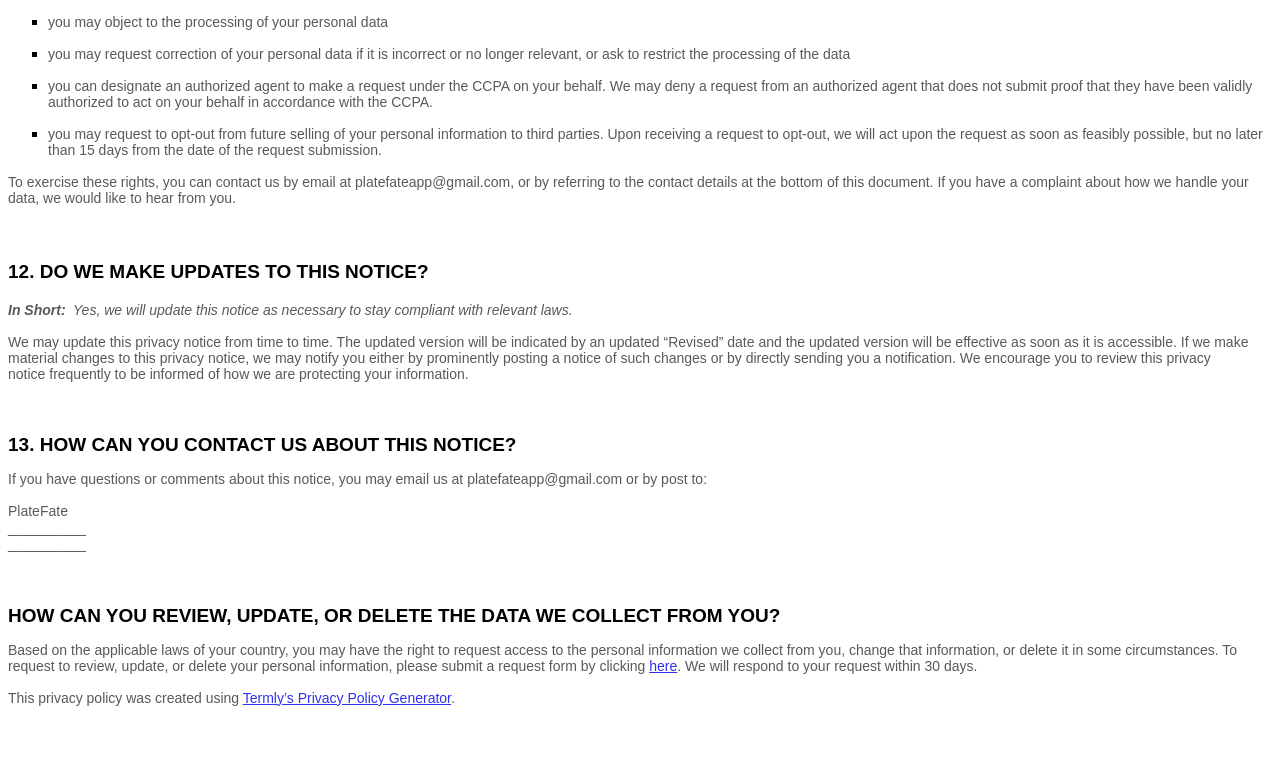
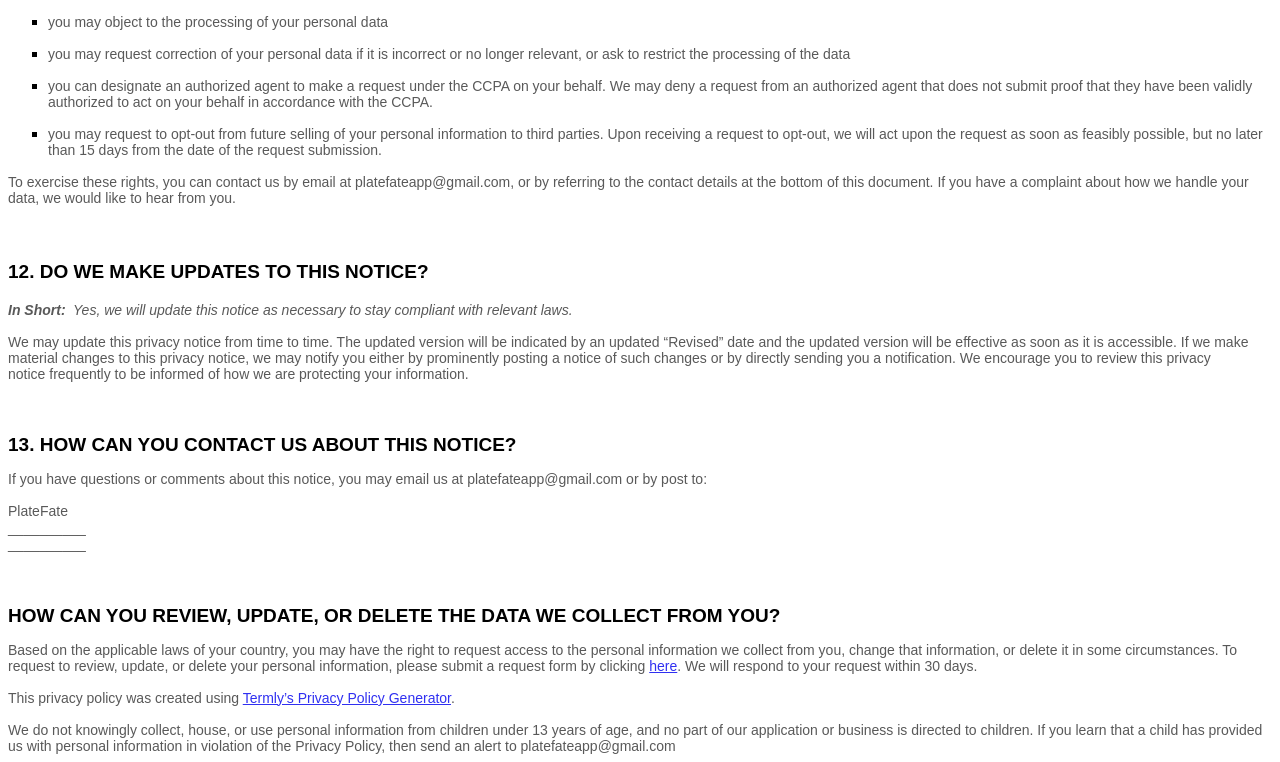
Before and after one commit to platefate/platefate.github.io, a plain HTML site: page index.html in a window 1280 px wide. Shown: the part 8008-8770 px from the top of the page. Before the commit the page ends 8722 px from the top, so only its background shows below. Drawn offline with Linux system fonts and the light colour scheme.

Commit message:
Update index.html

```diff
--- a/index.html
+++ b/index.html
@@ -54,3 +54,4 @@ word-break: break-word !important;
     </style>
       </div>
       <div style="color: #595959;font-size: 14px;font-family: Arial;padding-top:16px;">This privacy policy was created using <a style="color: rgb(48, 48, 241) !important;" href="https://termly.io/products/privacy-policy-generator/?ftseo">Termly’s Privacy Policy Generator</a>.</div>
+      <div style="color: #595959;font-size: 14px;font-family: Arial;padding-top:16px;">We do not knowingly collect, house, or use personal information from children under 13 years of age, and no part of our application or business is directed to children.  If you learn that a child has provided us with personal information in violation of the Privacy Policy, then send an alert to platefateapp@gmail.com</div>
```
